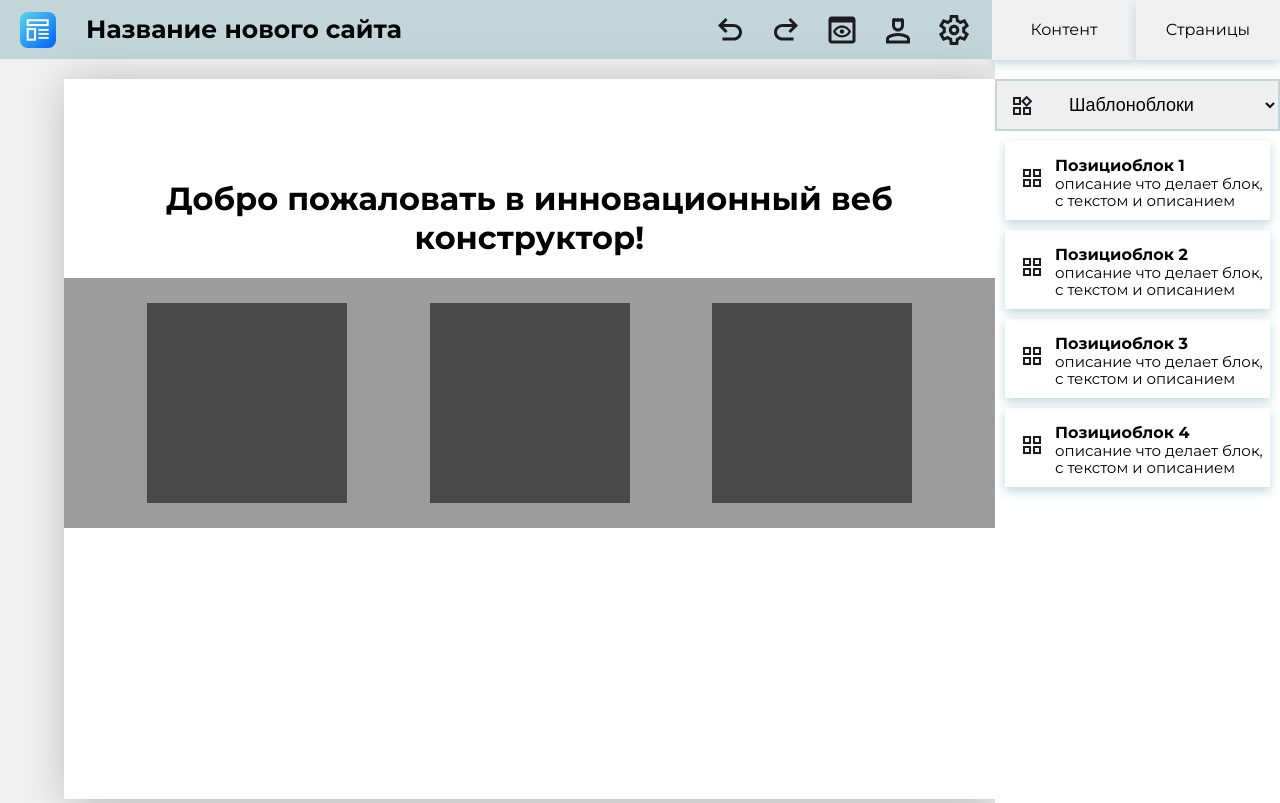
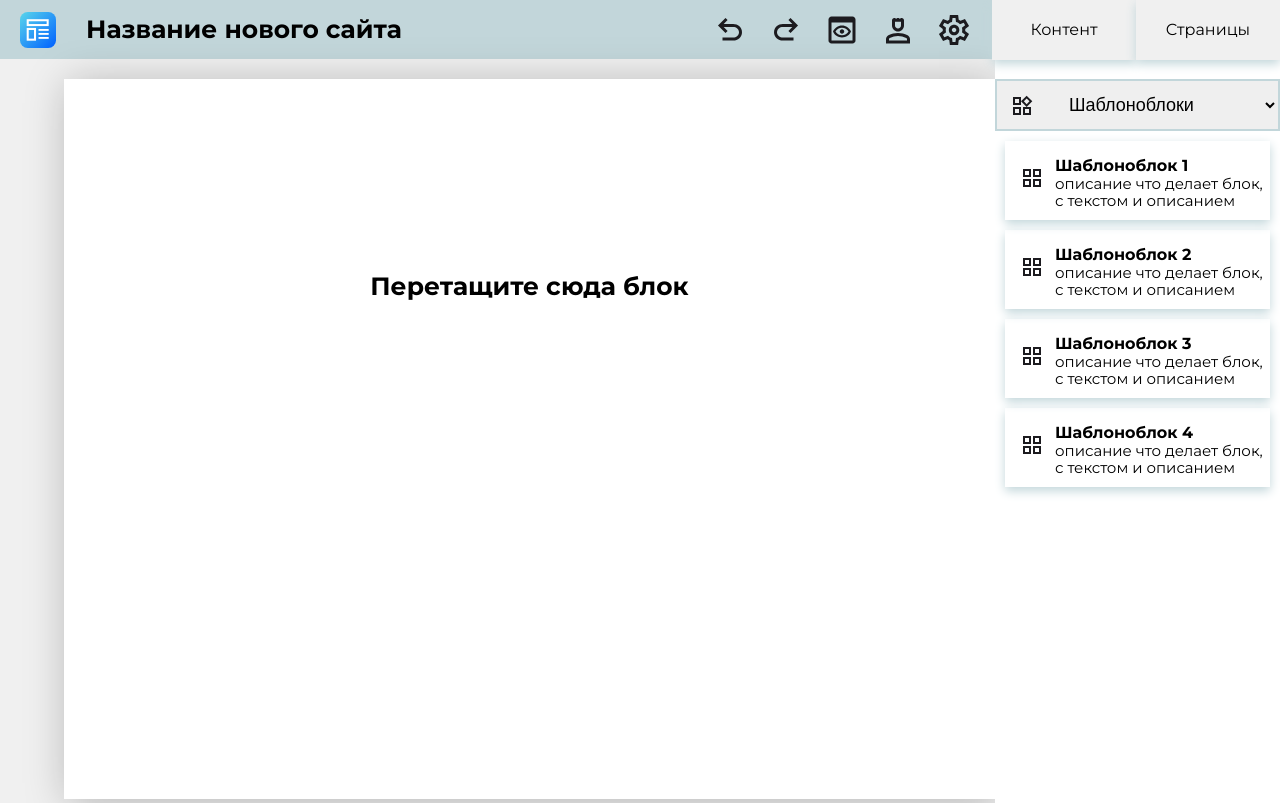
Before and after one commit to NikMakPak/weneo_, a React (Create React App) app: page / in a window 1280 px wide. Built offline with nearby package versions, Linux system fonts and the light colour scheme.

Commit message:
Add React DragAndDrop

```diff
--- /dev/null
+++ b/src/components/SidebarBlock/ItemTypes.js
@@ -0,0 +1,3 @@
+export const ItemTypes = {
+    BOX: 'box',
+  }
--- a/src/components/SidebarBlock/SidebarBlock.jsx
+++ b/src/components/SidebarBlock/SidebarBlock.jsx
@@ -1,16 +1,42 @@
 import React from 'react';
 import styles from './SidebarBlock.module.scss'
-
-const SidebarBlock = ({ title, descr }) => {
+import { useDrag } from 'react-dnd'
+import { ItemTypes } from './ItemTypes.js'
+// Поместить объект стилей блока сайдбара в отдельный файл
+const style = {
+    minHeight: "79px",
+    boxShadow: "0px 4px 10px #C2D6DA",
+    padding: "10px 5px 10px 0",
+    boxSizing: "border-box",
+    marginBottom: "10px",
+    transition: "$T_TIME",
+  }
+export const SidebarBlock = function Box({title,descr, setContainerItems}) {
+    const [{ isDragging }, drag] = useDrag(() => ({
+        type: ItemTypes.BOX, //Нужно передавать тип блока, с помощью проверок в ConstructWindow Будет генериться нужный блок
+        item: { title, descr },
+        end: (item, monitor) => {
+            const dropResult = monitor.getDropResult()
+            if (item && dropResult) {
+                setContainerItems(perv => [...perv, item])
+              console.log(item);
+            }
+        },
+        collect: (monitor) => ({
+            isDragging: monitor.isDragging(),
+            handlerId: monitor.getHandlerId(),
+        }),
+    }))
+    const opacity = isDragging ? 0.4 : 1
     return (
-        <div className={styles.block}>
+        <div ref={drag} style={{ ...style, opacity }} data-testid={`box`}>
             <img src='./img/grid_view.svg' alt="icon" />
             <div className={styles.content}>
                 <h4>{title}</h4>
                 <p>{descr}</p>
             </div>
         </div>
-    );
-};
+    )
+}
 
 export default SidebarBlock;
--- a/src/components/SidebarBlock/SidebarBlock.module.scss
+++ b/src/components/SidebarBlock/SidebarBlock.module.scss
@@ -9,20 +9,20 @@
     box-sizing: border-box;
     margin-bottom: 10px;
     transition: $T_TIME;
-
-
-    h4 {
-        font-weight: 600;
-        font-size: 16px;
-    }
-
-    p {
-        font-weight: 400;
-        font-size: 15px;
-        line-height: 17px;
-    }
 }
 .content{
     margin-top: 5px;
     margin-left: 50px;
 }
+h4 {
+    margin: 0;
+    font-weight: 600;
+    font-size: 16px;
+}
+
+p {
+    margin: 0;
+    font-weight: 400;
+    font-size: 15px;
+    line-height: 17px;
+}
--- a/src/pages/Constructor/Constructor.jsx
+++ b/src/pages/Constructor/Constructor.jsx
@@ -2,6 +2,9 @@ import React from "react"
 import styles from './Constructor.module.scss';
 import SidebarBlock from "../../components/SidebarBlock/SidebarBlock";
 import Block from "../../components/Blocks/Block/Block";
+import { useDrop, DndProvider } from 'react-dnd'
+import { HTML5Backend } from 'react-dnd-html5-backend'
+import { ItemTypes } from "../../components/SidebarBlock/ItemTypes";
 
 export default function Constructor() {
     const arOptions = ['Шаблоноблоки', 'Нейроноблоки', 'Позициоблоки'];
@@ -11,6 +14,49 @@ export default function Constructor() {
     const options = arOptions.map((text, index) => {
         return <option key={index} value={index}>{text}</option>;
     });
+
+    const [containerItems, setContainerItems] = React.useState([])
+
+    // Поместить объект стилей в отдельный файл
+    const style = {
+        overflow: "auto",
+        marginTop: "20px",
+        marginLeft: "5%",
+        width: "75%",
+        height: "90vh",
+        background: "#FFF",
+        boxShadow: "4px 4px 40px rgba(0, 0, 0, 0.25)",
+        transition: "0.3s"
+    }
+//Мб вынести в отдельный модуль
+    const ConstuctWindow = () => {
+        const [{ canDrop, isOver }, drop] = useDrop(() => ({
+            accept: ItemTypes.BOX,
+            drop: () => ({ name: 'Dustbin' }),
+            collect: (monitor) => ({
+                isOver: monitor.isOver(),
+                canDrop: monitor.canDrop(),
+            }),
+        }))
+        const isActive = canDrop && isOver
+        let backgroundColor = '#FFF'
+        if (isActive) {
+            // backgroundColor = 'gray'
+        } else if (canDrop) {
+            backgroundColor = 'rgba(200,200,200, 0.1)'
+        }
+        return (
+            <div ref={drop} style={{ ...style, backgroundColor }} data-testid="dustbin">
+                {/* {isActive ? 'Release to drop' : 'Drag a box here'} */}
+                {
+                    containerItems.length ? containerItems.map((e) => <Block />) :
+                        <h3 style={{ textAlign: "center", marginTop: "20%" }}>Перетащите сюда блок</h3>
+                }
+            </div>
+        )
+    }
+
+
     return (<>
 
         <div className={styles.headerBar}>
@@ -33,41 +79,45 @@ export default function Constructor() {
             </div>
         </div>
         <div className={styles.construct}>
-            <div className={styles.constrWindow}>
-                {/* Рабочая зона */}
-                <h1 style={{ 'textAlign': "center", "marginTop": 100 }}>Добро пожаловать в инновационный веб конструктор!</h1>
-                <Block />
-            </div>
+            <DndProvider backend={HTML5Backend}>
+
+
+                <ConstuctWindow />
+
+
                 <div className={styles.sideBar}>
                     <img style={{ transform: `rotate(${rotateWidg}deg)` }} src="./img/widgets.svg" alt="" />
                     <select value={value} onChange={(event) => { setValue(event.target.value); setRotateWidg(prev => prev + 90) }}>
                         {options}
                     </select>
                     <div className={styles.sideBarContent}>
-                    {value === "0" ?
+                    {/* Сделать объекты для генерации блоков селектора*/}
+                        {value === "2" ?
                             <>
-                            <SidebarBlock title={"Шаблоноблок 1"} descr={"описание что делает блок, с текстом и описанием"} />
-                            <SidebarBlock title={"Шаблоноблок 2"} descr={"описание что делает блок, с текстом и описанием"} />
-                            <SidebarBlock title={"Шаблоноблок 3"} descr={"описание что делает блок, с текстом и описанием"} />
-                            <SidebarBlock title={"Шаблоноблок 4"} descr={"описание что делает блок, с текстом и описанием"} />
+                                <SidebarBlock setContainerItems={setContainerItems} title={"Позициоблок 1"} descr={"описание что делает блок, с текстом и описанием"} />
+                                <SidebarBlock setContainerItems={setContainerItems} title={"Позициоблок 2"} descr={"описание что делает блок, с текстом и описанием"} />
+                                <SidebarBlock setContainerItems={setContainerItems} title={"Позициоблок 3"} descr={"описание что делает блок, с текстом и описанием"} />
+                                <SidebarBlock setContainerItems={setContainerItems} title={"Позициоблок 4"} descr={"описание что делает блок, с текстом и описанием"} />
                             </>
                             : value === "1" ?
                                 <>
-                                <SidebarBlock title={"Нейроноблок 1"} descr={"описание что делает блок, с текстом и описанием"} />
-                                <SidebarBlock title={"Нейроноблок 2"} descr={"описание что делает блок, с текстом и описанием"} />
-                                <SidebarBlock title={"Нейроноблок 3"} descr={"описание что делает блок, с текстом и описанием"} />
-                                <SidebarBlock title={"Нейроноблок 4"} descr={"описание что делает блок, с текстом и описанием"} />
+                                    <SidebarBlock setContainerItems={setContainerItems} title={"Нейроноблок 1"} descr={"описание что делает блок, с текстом и описанием"} />
+                                    <SidebarBlock setContainerItems={setContainerItems} title={"Нейроноблок 2"} descr={"описание что делает блок, с текстом и описанием"} />
+                                    <SidebarBlock setContainerItems={setContainerItems} title={"Нейроноблок 3"} descr={"описание что делает блок, с текстом и описанием"} />
+                                    <SidebarBlock setContainerItems={setContainerItems} title={"Нейроноблок 4"} descr={"описание что делает блок, с текстом и описанием"} />
                                 </>
-                            : <>
-                            <SidebarBlock title={"Позициоблок 1"} descr={"описание что делает блок, с текстом и описанием"} />
-                            <SidebarBlock title={"Позициоблок 2"} descr={"описание что делает блок, с текстом и описанием"} />
-                            <SidebarBlock title={"Позициоблок 3"} descr={"описание что делает блок, с текстом и описанием"} />
-                            <SidebarBlock title={"Позициоблок 4"} descr={"описание что делает блок, с текстом и описанием"} />
+                                :
+                                <>
+                                    <SidebarBlock setContainerItems={setContainerItems} title={"Шаблоноблок 1"} descr={"описание что делает блок, с текстом и описанием"} />
+                                    <SidebarBlock setContainerItems={setContainerItems} title={"Шаблоноблок 2"} descr={"описание что делает блок, с текстом и описанием"} />
+                                    <SidebarBlock setContainerItems={setContainerItems} title={"Шаблоноблок 3"} descr={"описание что делает блок, с текстом и описанием"} />
+                                    <SidebarBlock setContainerItems={setContainerItems} title={"Шаблоноблок 4"} descr={"описание что делает блок, с текстом и описанием"} />
                                 </>
+
                         }
                     </div>
                 </div>
-
+            </DndProvider>
         </div>
     </>
     )
```
Lines whose indentation alone changed are shown as unchanged.
